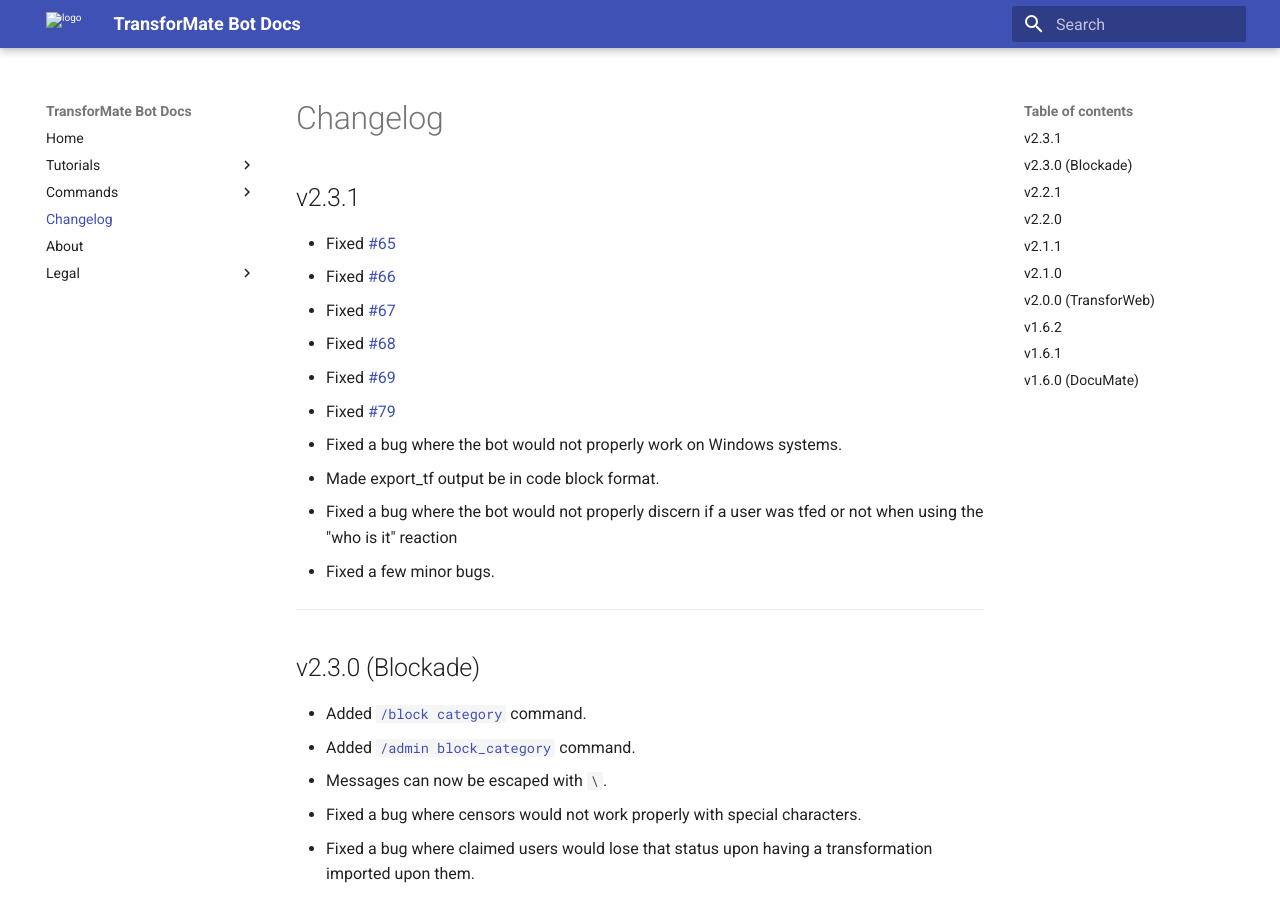
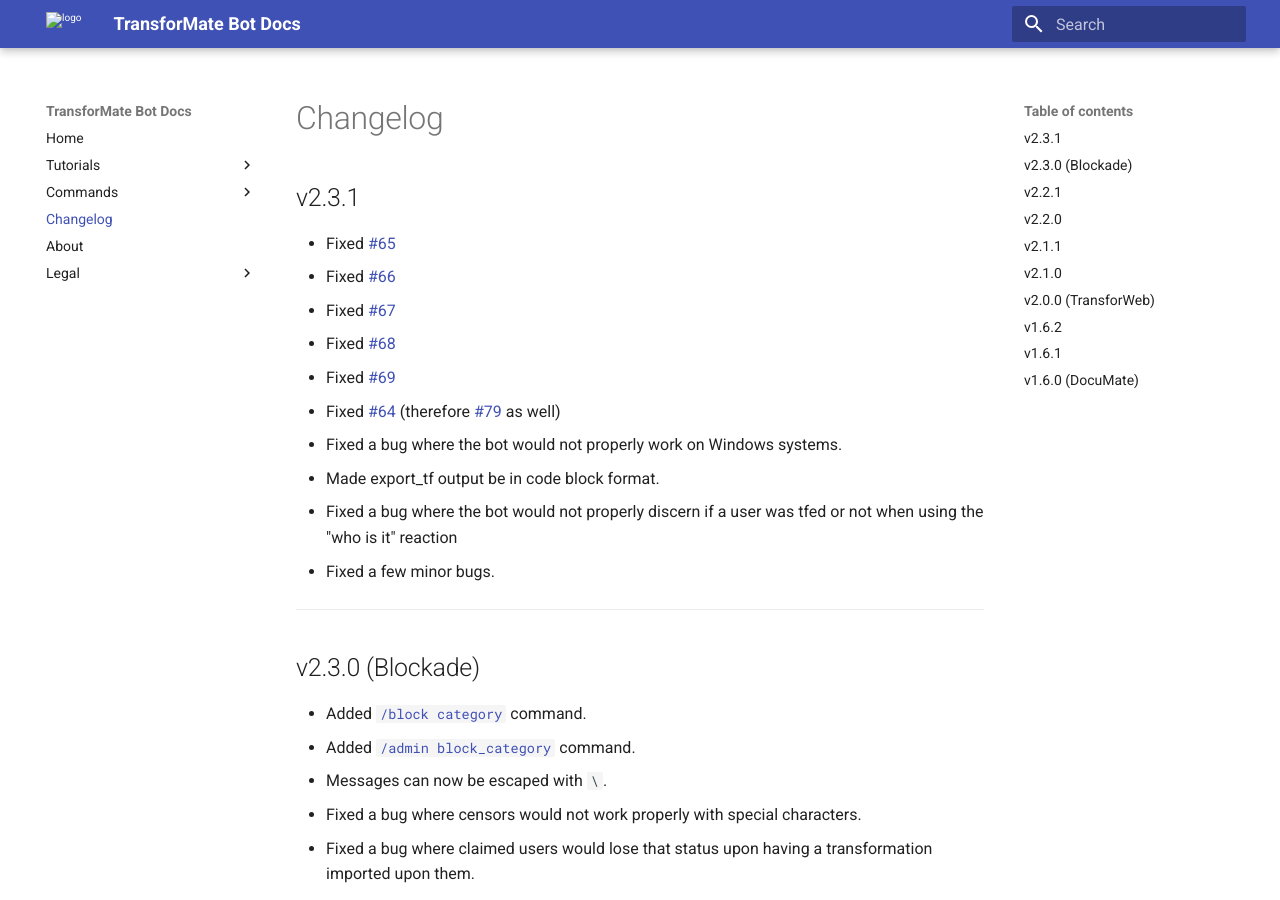
Before and after one commit to dorythecat/TransforMate, an MkDocs documentation site: the page built from docs/changelog.md, in a window 1280 px wide and 900 px high. Built offline with MkDocs 1.6.1 and Material for MkDocs 9.7.7, drawn with Linux system fonts in a browser that asks for light colours.

Commit message:
corrected changelog

```diff
--- a/docs/changelog.md
+++ b/docs/changelog.md
@@ -4,7 +4,8 @@
 - Fixed [#67](https://github.com/dorythecat/TransforMate/issues/67)
 - Fixed [#68](https://github.com/dorythecat/TransforMate/issues/68)
 - Fixed [#69](https://github.com/dorythecat/TransforMate/issues/69)
-- Fixed [#79](https://github.com/dorythecat/TransforMate/issues/79)
+- Fixed [#64](https://github.com/dorythecat/TransforMate/issues/64)
+  (therefore [#79](https://github.com/dorythecat/TransforMate/issues/79) as well)
 - Fixed a bug where the bot would not properly work on Windows systems.
 - Made export_tf output be in code block format.
 - Fixed a bug where the bot would not properly discern if a user was tfed or
```
